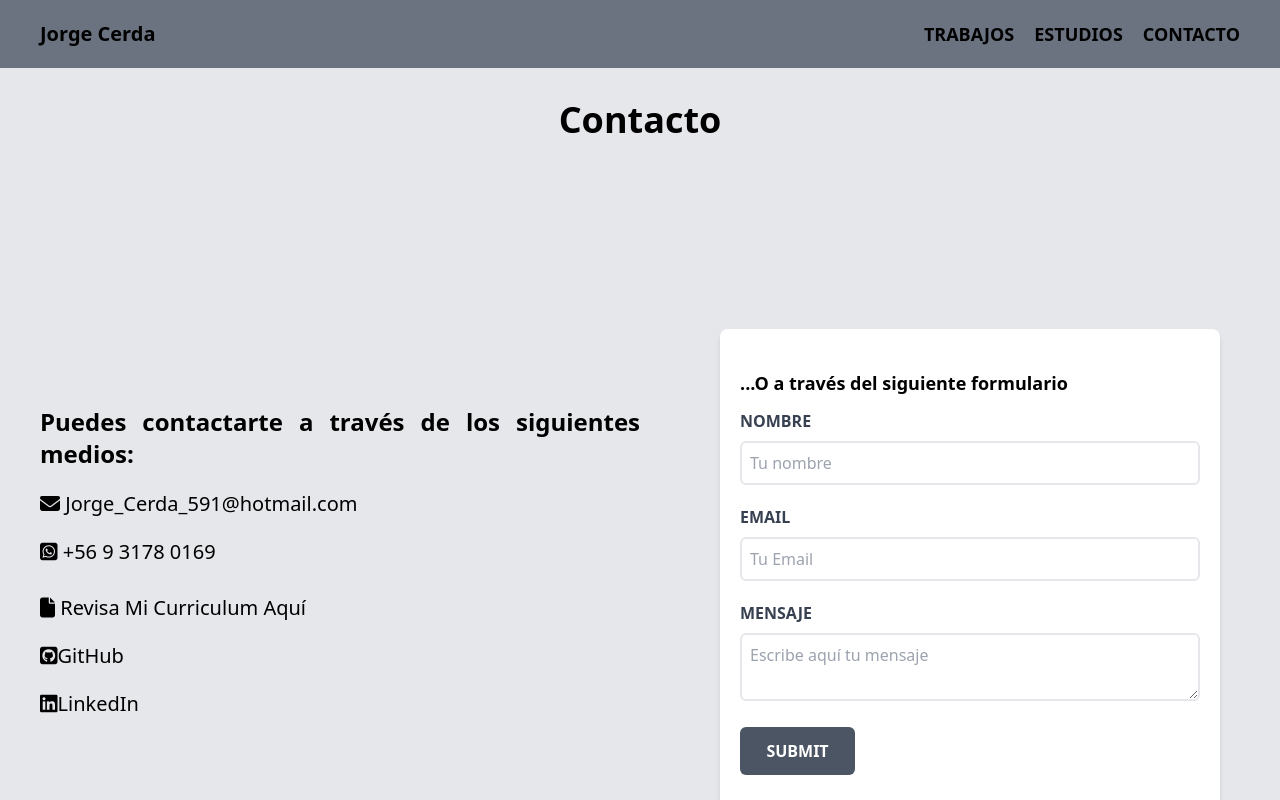
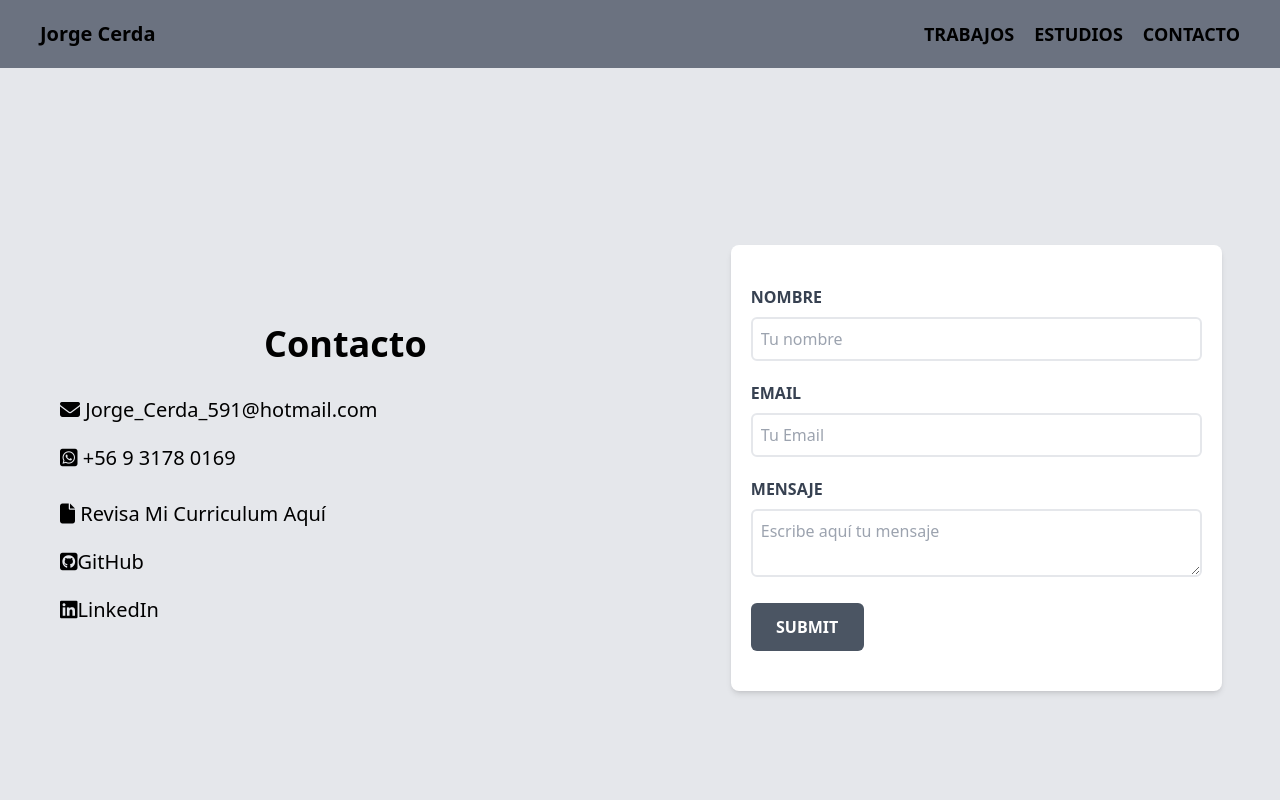
Before and after one commit to Wilper591/Wilper591.github.io, a React (Vite) app: page /contacto in a window 1280 px wide. Shown: the top 800 px of the page. Built offline with nearby package versions, Linux system fonts and the light colour scheme.

Commit message:
Corrigiendo contacto

```diff
--- a/src/views/Contacto.jsx
+++ b/src/views/Contacto.jsx
@@ -20,13 +20,11 @@ const Contacto = () => {
   return (
     <>
       <NavBar />
-      <h1 className="text-center font-bold my-8 text-4xl">Contacto</h1>
 
       <div className="flex flex-col w-full md:flex-row items-center justify-center h-svh">
-        <div className="align-middle m-10 w-full text-justify">
-          <p className="font-bold text-2xl">
-            Puedes contactarte a través de los siguientes medios:
-          </p>
+
+        <div className="align-middle px-5 m-10 w-full text-justify">
+          <h1 className="text-center font-bold my-8 text-4xl">Contacto</h1>
           <p className="text-xl my-5 ">
             <i className="fa-regular fa-envelope font-bold"></i>{" "}
             Jorge_Cerda_591@hotmail.com
@@ -64,7 +62,6 @@ const Contacto = () => {
             className="bg-white md:m-10 md:w-5/6 py-10 px-5 shadow-md rounded-lg"
             onSubmit={handleSubmit}
           >
-            <p className="text-lg font-black mb-3">...O a través del siguiente formulario</p>
             {msg && <Alerta alerta={alerta} />}
             <div className="mb-5">
               <label
```
